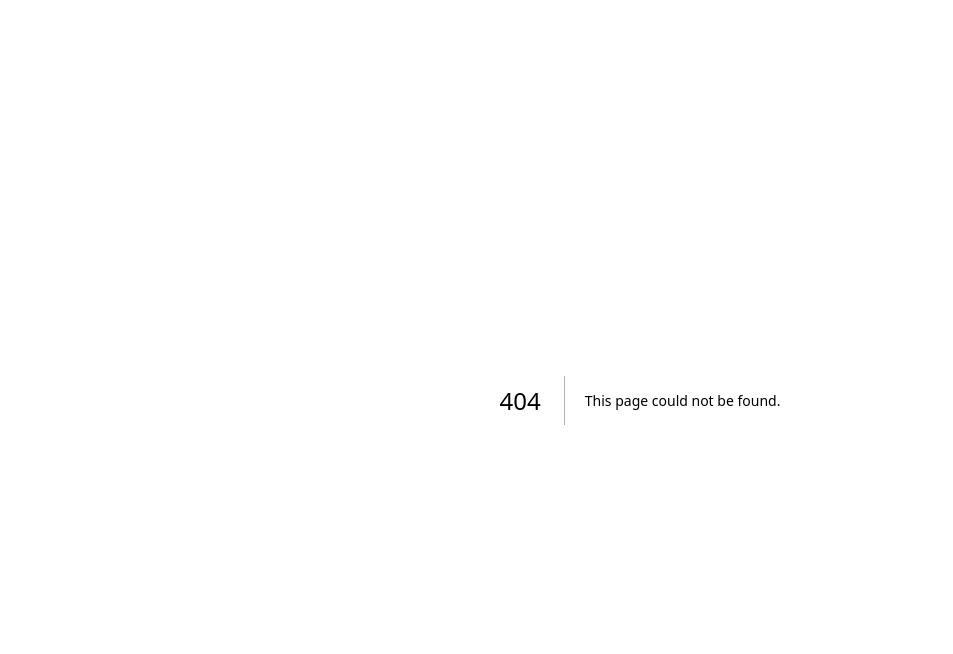
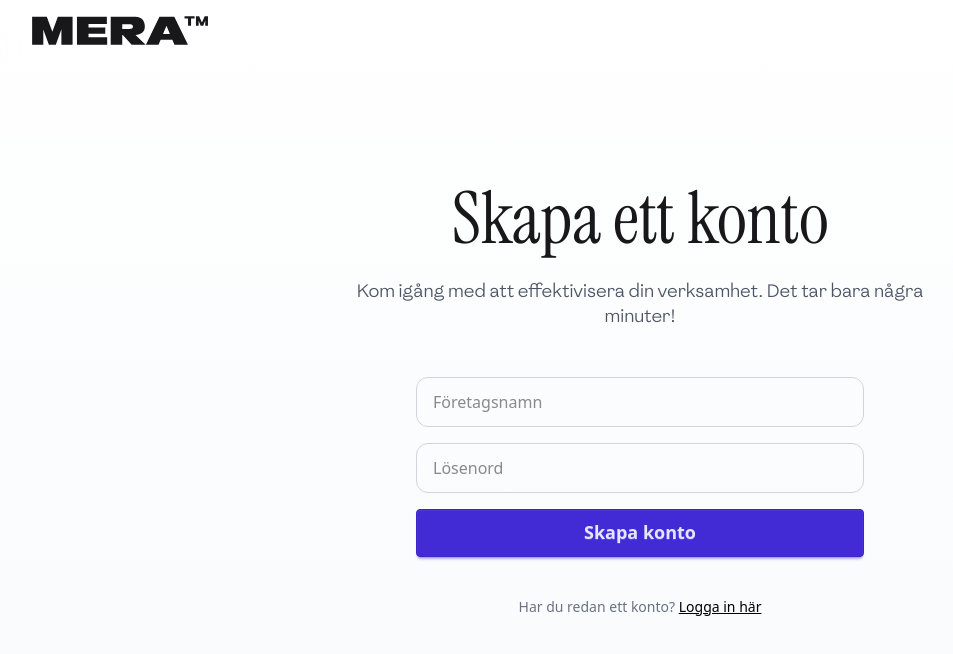
Before and after one commit to Hampus2001/mera, a Next.js app in the folder frontend/: page /signup in a window 1280 px wide. Before the commit this address had no page. Shown: the top 654 px of the page, without its empty margins (0-953 px from the left). Built offline with nearby package versions, Linux system fonts and the light colour scheme.

Commit message:
fix med grejer

```diff
--- /dev/null
+++ b/frontend/app/signup/page.js
@@ -0,0 +1,71 @@
+"use client";
+import Link from "next/link";
+import { useState } from "react";
+
+import LandingNav from "@/components/LandingNav";
+
+export default function SignUp() {
+  const [username, setUsername] = useState("");
+  const [password, setPassword] = useState("");
+
+  async function createAccount(e) {
+    e.preventDefault();
+
+    const newAccount = { username, password };
+    console.log("Create account:", newAccount);
+
+    //     // await fetch("/api/signup", {
+    //     //   method: "POST",
+    //     //   headers: { "Content-Type": "application/json" },
+    //     //   body: JSON.stringify(newAccount),
+    //     // });
+
+    //     setUsername("");
+    //     setPassword("");
+  }
+
+  return (
+    <>
+      <LandingNav variant="signUp" />
+      <section className="flex flex-col items-center justify-center min-h-screen px-6 lg:px-40 gap-y-6 bg-gradient-to-b from-white to-slate-50">
+        <h1 className="font-instrument text-5xl lg:text-7xl text-center">
+          Skapa ett konto
+        </h1>
+        <p className="font-absans text-md lg:text-lg text-gray-600 text-center max-w-xl leading-snug">
+          Kom igång med att effektivisera din verksamhet. Det tar bara några
+          minuter!
+        </p>
+
+        <form
+          onSubmit={createAccount}
+          className="flex flex-col w-full max-w-md gap-4 mt-6"
+        >
+          <input
+            type="text"
+            placeholder="Företagsnamn"
+            value={username}
+            onChange={(e) => setUsername(e.target.value)}
+            className="border border-gray-300 px-4 py-3 rounded-xl focus:outline-none focus:ring-2 focus:ring-black"
+          />
+          <input
+            type="password"
+            placeholder="Lösenord"
+            value={password}
+            onChange={(e) => setPassword(e.target.value)}
+            className="border border-gray-300 px-4 py-3 rounded-xl focus:outline-none focus:ring-2 focus:ring-black"
+          />
+          <button type="submit" className="btn btn-lg btn-primary">
+            Skapa konto
+          </button>
+        </form>
+
+        <p className="text-sm text-gray-500 mt-4">
+          Har du redan ett konto?{" "}
+          <Link href="/login" className="text-black underline">
+            Logga in här
+          </Link>
+        </p>
+      </section>
+    </>
+  );
+}
```
